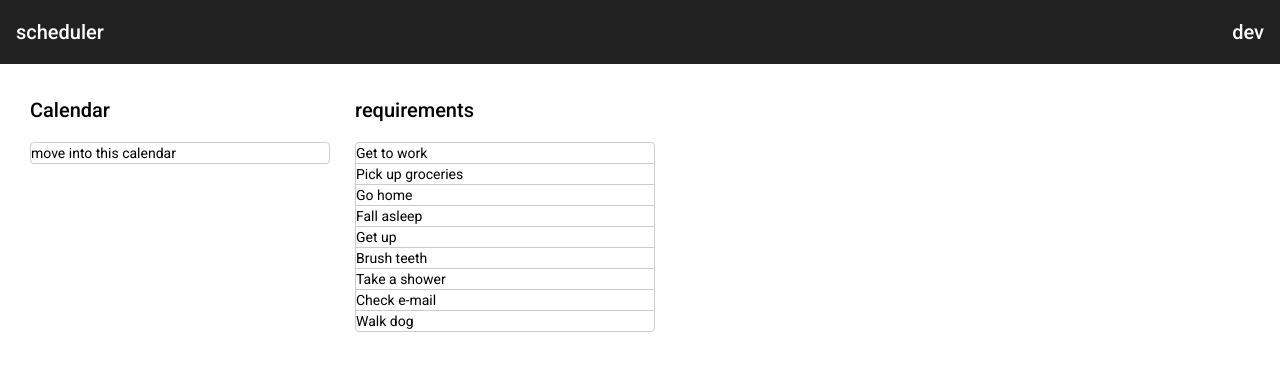
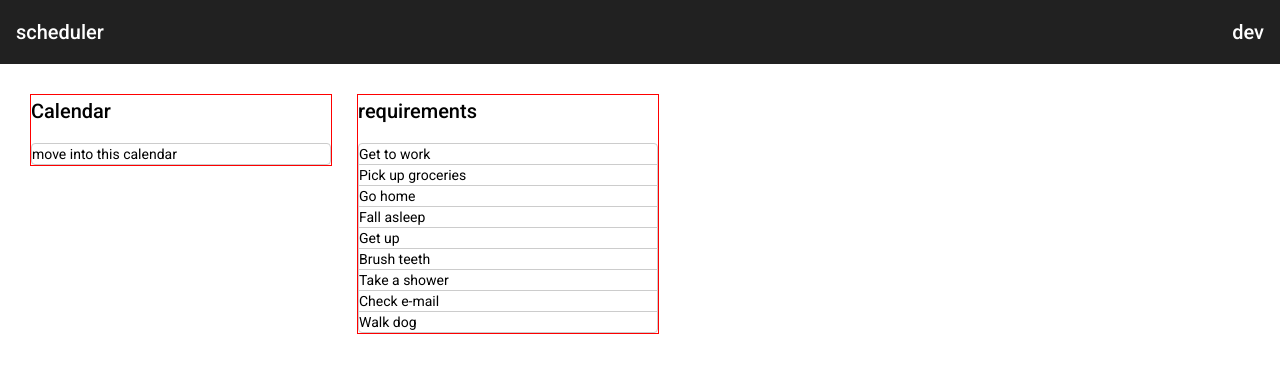
Before and after one commit to chapeI/soe, an Angular app: page / in a window 1280 px wide. Shown: the top 372 px of the page. Built offline with nearby package versions, Linux system fonts and the light colour scheme.

Commit message:
+red-border

```diff
--- a/src/app/scheduler/scheduler.component.html
+++ b/src/app/scheduler/scheduler.component.html
@@ -1,4 +1,4 @@
-<div class="dragdrop-container">
+<div class="dragdrop-container red-border">
     <h2>Calendar</h2>
     <div
         cdkDropList
@@ -11,7 +11,7 @@
     </div>
 </div>
 
-<div class="dragdrop-container">
+<div class="dragdrop-container red-border">
     <h2>requirements</h2>
     <div
         cdkDropList
--- a/src/styles.css
+++ b/src/styles.css
@@ -4,3 +4,7 @@ body { margin: 0; font-family: Roboto, "Helvetica Neue", sans-serif; }
 .active {
     color: red
 }
+
+.red-border {
+    border: 1px solid red;
+}
```
